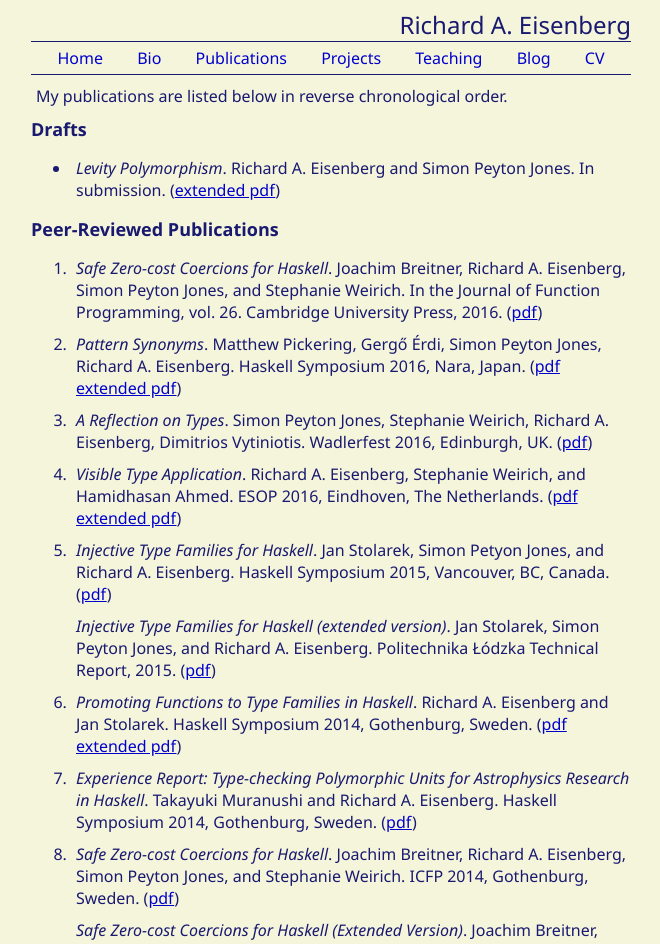
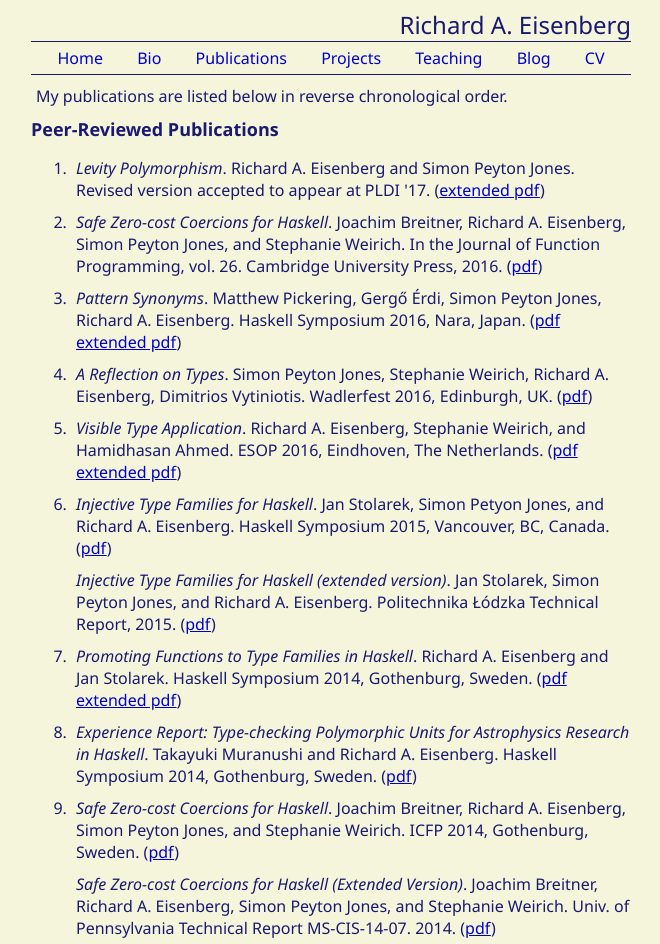
Before and after one commit to goldfirere/web, a plain HTML site: page pubs.html in a window 1280 px wide. Shown: the top 944 px of the page, without its empty margins (309-969 px from the left). Drawn offline with nearby package versions, Linux system fonts and the light colour scheme; files that its build step writes are made by us from their sources.

Commit message:
levity polymorphism

```diff
--- a/pubs.html
+++ b/pubs.html
@@ -12,18 +12,19 @@
 
 <p>My publications are listed below in reverse chronological order.</p>
 
-
+<!--
 <div class="section">Drafts</div>
-
 <ul>
-  <li><p><em>Levity Polymorphism</em>. Richard A. Eisenberg and Simon Peyton Jones. In submission. (<a href="papers/2017/levity/levity.pdf">extended pdf</a>)</p></li>
-
 </ul>
+-->
 
 <div class="section">Peer-Reviewed Publications</div>
 
 <ol>
-  <li><p><em>Safe Zero-cost Coercions for Haskell</em>. Joachim Breitner, Richard A. Eisenberg, Simon Peyton Jones, and Stephanie Weirich. In the Journal of Function Programming, vol. 26. Cambridge University Press, 2016. (<a href="papers/2016/coercible-jfp/coercible-jfp.pdf">pdf</a>)</p></li>
+  <li><p><em>Levity Polymorphism</em>. Richard A. Eisenberg and Simon Peyton Jones. Revised
+      version accepted to appear at PLDI '17. (<a href="papers/2017/levity/levity.pdf">extended pdf</a>)</p></li>
+
+<li><p><em>Safe Zero-cost Coercions for Haskell</em>. Joachim Breitner, Richard A. Eisenberg, Simon Peyton Jones, and Stephanie Weirich. In the Journal of Function Programming, vol. 26. Cambridge University Press, 2016. (<a href="papers/2016/coercible-jfp/coercible-jfp.pdf">pdf</a>)</p></li>
 
   <li><p><em>Pattern Synonyms</em>. Matthew Pickering, Gerg&#337; &Eacute;rdi, Simon Peyton Jones, Richard A. Eisenberg. Haskell Symposium 2016, Nara, Japan. (<a href="papers/2016/patsyns/pattern-synonyms.pdf">pdf</a> <a href="papers/2016/patsyns/pattern-synonyms-extended.pdf">extended pdf</a>)</p></li>
 
```
Also changed, not shown: projects.html (+3 -1 lines).
